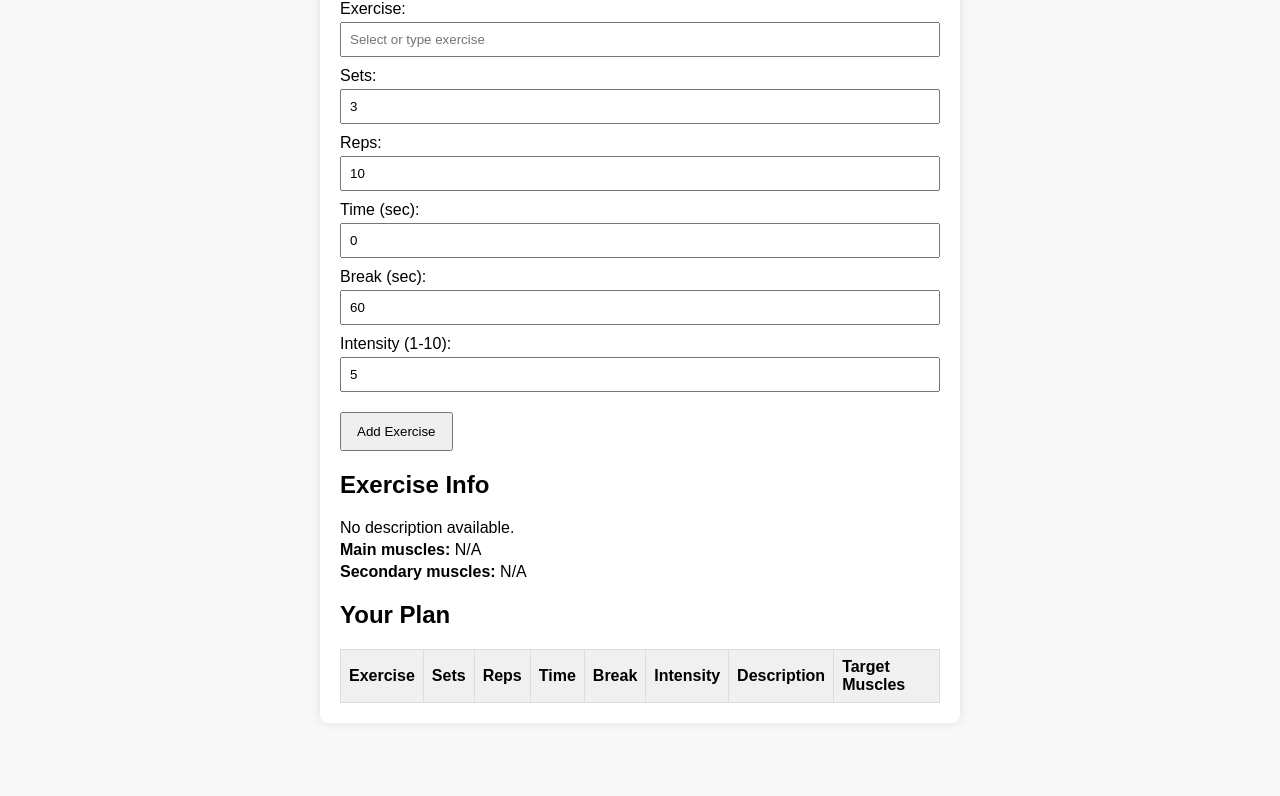
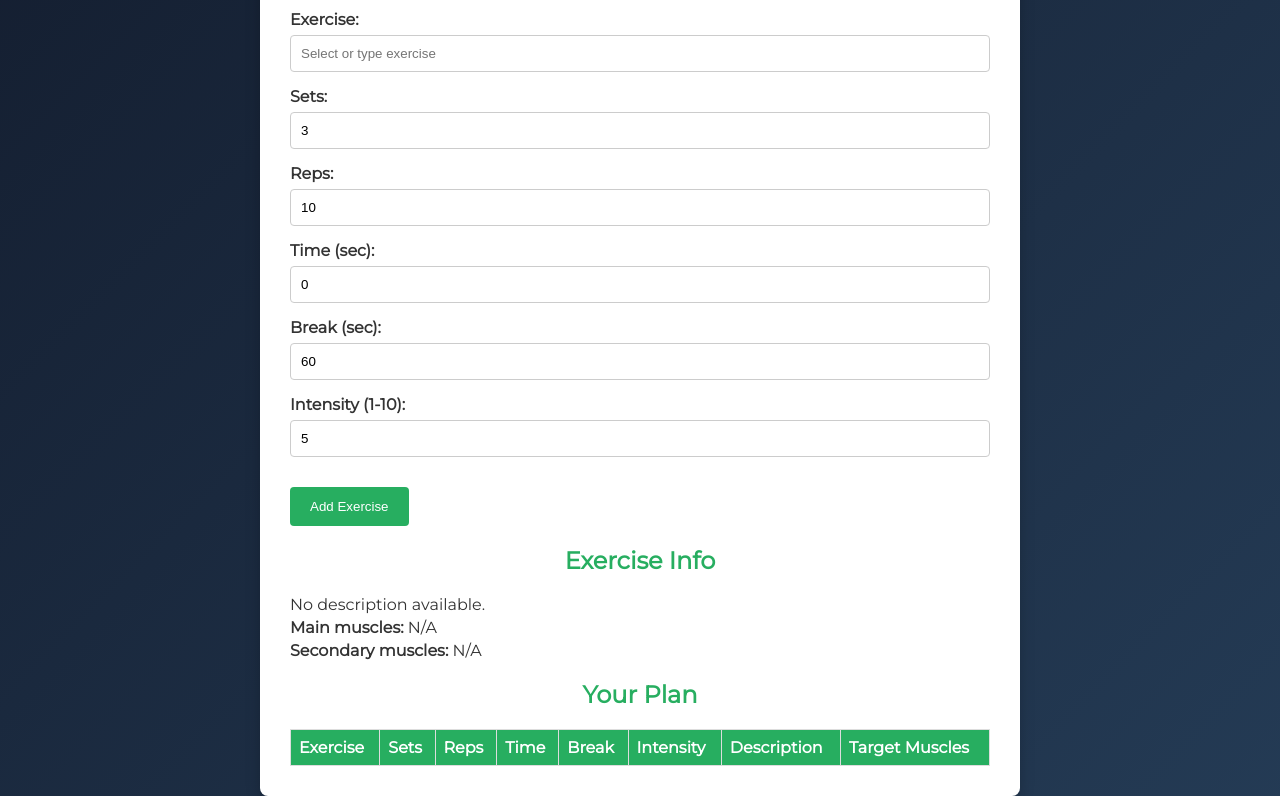
Before and after one commit to Linkohh/fitness, a plain HTML site: page index.html in a window 1280 px wide. Shown: the part 128-924 px from the top of the page. Before the commit the page ends 879 px from the top, so only its background shows below. Drawn offline with Linux system fonts and the light colour scheme.

Commit message:
Improve styling with workout theme

```diff
--- a/index.html
+++ b/index.html
@@ -4,6 +4,7 @@
     <meta charset="UTF-8">
     <meta name="viewport" content="width=device-width, initial-scale=1.0">
     <title>Workout Planner</title>
+    <link href="https://fonts.googleapis.com/css2?family=Montserrat:wght;600&display=swap" rel="stylesheet">
     <link rel="stylesheet" href="style.css">
 </head>
 <body>
--- a/style.css
+++ b/style.css
@@ -1,36 +1,62 @@
+:root {
+    --accent-color: #27ae60;
+    --background: linear-gradient(135deg, #141e30, #243b55);
+}
+
 body {
-    font-family: Arial, sans-serif;
+    font-family: 'Montserrat', Arial, sans-serif;
     padding: 20px;
-    background-color: #f8f8f8;
+    background: var(--background);
+    color: #333;
+    min-height: 100vh;
 }
 
 .container {
-    max-width: 600px;
+    max-width: 700px;
     margin: auto;
     background: #fff;
-    padding: 20px;
+    padding: 30px;
     border-radius: 8px;
-    box-shadow: 0 0 10px rgba(0,0,0,0.1);
+    box-shadow: 0 4px 15px rgba(0,0,0,0.2);
+}
+
+h1, h2 {
+    color: var(--accent-color);
+    text-align: center;
+    margin-bottom: 20px;
 }
 
 .form-group {
-    margin-bottom: 10px;
+    margin-bottom: 15px;
 }
 
 label {
     display: block;
-    margin-bottom: 4px;
+    margin-bottom: 6px;
+    font-weight: bold;
 }
 
 input, select {
     width: 100%;
-    padding: 8px;
+    padding: 10px;
     box-sizing: border-box;
+    border: 1px solid #ccc;
+    border-radius: 4px;
 }
 
 button {
-    padding: 10px 15px;
-    margin-top: 10px;
+    padding: 12px 20px;
+    margin-top: 15px;
+    background-color: var(--accent-color);
+    color: #fff;
+    border: none;
+    border-radius: 4px;
+    cursor: pointer;
+    transition: background-color 0.2s ease;
+}
+
+button:hover {
+    background-color: #1e8748;
 }
 
 table {
@@ -46,7 +72,8 @@ th, td {
 }
 
 th {
-    background-color: #f0f0f0;
+    background-color: var(--accent-color);
+    color: #fff;
 }
 
 #infoSection {
```
